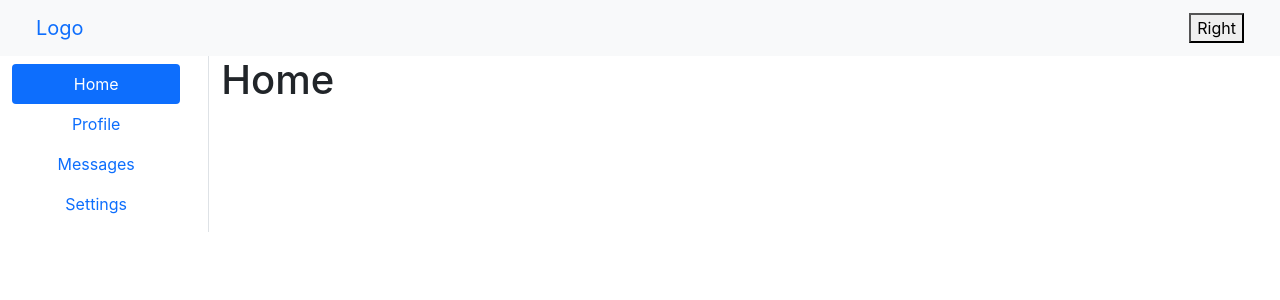
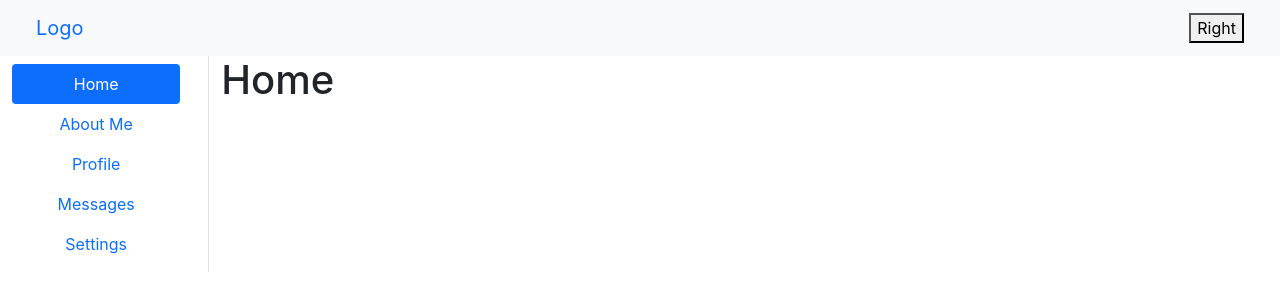
Before and after one commit to MuhammadAwaisMalik/Random, a React (Create React App) app: page / in a window 1280 px wide. Shown: the top 300 px of the page. Built offline with nearby package versions, Linux system fonts and the light colour scheme; no server answers.

Commit message:
Add About me

```diff
--- a/src/com/Layout.js
+++ b/src/com/Layout.js
@@ -65,7 +65,15 @@ const Content = () => {
           tabindex="0"
         >
           <h1>Home</h1>
-          {/* <MyComponent /> */}
+        </div>
+        <div
+          className="tab-pane fade"
+          id="v-pills-about"
+          role="tabpanel"
+          aria-labelledby="v-pills-about-tab"
+          tabindex="0"
+        >
+          <h1>About Me</h1>
         </div>
         <div
           className="tab-pane fade"
@@ -122,6 +130,18 @@ const Sidebar = () => {
         </button>
         <button
           className="nav-link"
+          id="v-pill-about-tab"
+          data-bs-toggle="pill"
+          data-bs-target="#v-pills-about"
+          type="button"
+          role="tab"
+          aria-controls="v-pills-about"
+          aria-selected="true"
+        >
+          About Me
+        </button>
+        <button
+          className="nav-link"
           id="v-pills-profile-tab"
           data-bs-toggle="pill"
           data-bs-target="#v-pills-profile"
```
